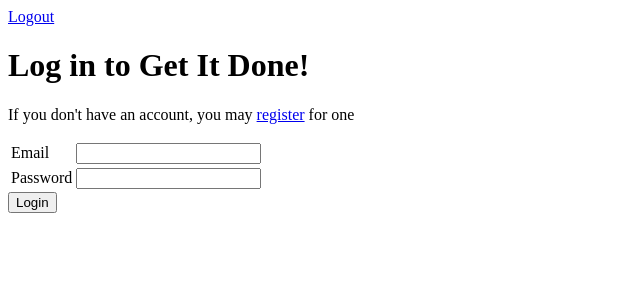
After one commit to Jmcfadden1528/dz-app, a Flask app: page /login in a window 1280 px wide. The commit adds this page. Shown: the top 300 px of the page, without its empty margins (0-640 px from the left). Run offline with Flask 2, Linux system fonts and the light colour scheme.

Commit message:
added sessions and logout

```diff
--- a/main.py
+++ b/main.py
@@ -1,8 +1,14 @@
-from flask import Flask, request, redirect
+from flask import Flask, request, redirect, session
 from flask_sqlalchemy import SQLAlchemy
 import cgi
 import os
 import jinja2
+
+#To do:
+#Add Points to User class so each user can have cumulative points for the tasks they complete
+#Make one to many relationship with Users to Tasks
+#User signs up and it walked them through the process of adding goals and associated tasks
+#Make many to many relationship of tasks to goals.  One task may help move you towards two or more goals, so points can go into both categories
 
 
 template_dir = os.path.join(os.path.dirname(__file__), 'templates')
@@ -12,25 +18,28 @@ app = Flask(__name__)
 app.config['DEBUG'] = True
 app.config['SQLALCHEMY_DATABASE_URI'] = 'mysql+pymysql://dz-app:password@localhost:8889/dz-app'
 app.config['SQLALCHEMY_ECHO'] = True
+db = SQLAlchemy(app)
+app.secret_key = 'secret_key'
 
-db = SQLAlchemy(app)
 
 class Task(db.Model):
     id = db.Column(db.Integer, primary_key=True)
     name = db.Column(db.String(120))
     description = db.Column(db.String(500))
-    point_value = db.Column(db.Integer)
+    point_value = db.Column(db.Integer, default=0)
     def __init__(self, name, description, point_value):
         self.name = name
         self.description = description
         self.point_value = point_value
 
 class User(db.Model):
-    username = db.Column(db.String(50), primary_key=True)
+    id = db.Column(db.Integer, primary_key=True)
+    email = db.Column(db.String(120), unique=True)
     password = db.Column(db.String(16))
+    points = db.Column(db.Integer)
 
-    def __init__(self,username,password):
-        self.username = username
+    def __init__(self, email, password):
+        self.email = email
         self.password = password
 
 class Mission(db.Model):
@@ -40,6 +49,12 @@ class Mission(db.Model):
     def __init__(self, title):
         self.title = title
 
+@app.before_request
+def require_login():
+    allowed_routes = ['login', 'register']
+    if request.endpoint not in allowed_routes and'email' not in session:
+        return redirect('/login')
+
 
 @app.route("/")
 def index():
@@ -47,18 +62,55 @@ def index():
     return template.render()
 
 
-@app.route("/signup", methods=['GET', 'POST'])
-def hello():
+@app.route("/register", methods=['GET', 'POST'])
+def register():
+    if request.method == 'GET':
+        template = jinja_env.get_template('register.html')
+        return template.render()
     if request.method == 'POST':
-        username = request.form['username']
+        email = request.form['email']
         password = request.form['password']
-        new_user = User(username, password)
-        db.session.add(new_user)
-        db.session.commit()
+        verify = request.form['verify']
+        existing_user = User.query.filter_by(email=email).first()
+
+        if password == verify and not existing_user:
+            new_user = User(email, password)
+            db.session.add(new_user)
+            db.session.commit()
+            session['email'] = email
+
+            return redirect('/')
+        else:
+            error = 'passwords did not match and/or that username is already taken'
+            template = jinja_env.get_template('register.html')
+            return template.render(error=error)
+            #redirect('/register', error=error)
+
+   # template = jinja_env.get_template('register.html')
+    #return template.render()
 
 
-    template = jinja_env.get_template('signup.html')
+@app.route("/login", methods=['GET', 'POST'])
+def login():
+    if request.method == 'POST':
+        email = request.form['email']
+        password = request.form['password']
+        user = User.query.filter_by(email=email).first()
+        if user and user.password == password:
+            session['email'] = email
+            return redirect('/')
+        else:
+            # TO DO - explain why login failed
+            pass
+
+    template = jinja_env.get_template('login.html')
     return template.render()
+
+@app.route('/logout')
+def logout():
+    del session['email']
+    return redirect('/login')
+
 
 @app.route('/add-tasks', methods=['POST', 'GET'])
 def add_tasks():
--- a/templates/base.html
+++ b/templates/base.html
@@ -5,6 +5,10 @@
     </head>
     <body>
 
+        <div>
+            <a href='/logout'>Logout</a>
+        </div>
+
         {% block content %}
         {% endblock %}
 
--- /dev/null
+++ b/templates/login.html
@@ -0,0 +1,23 @@
+{% extends "base.html" %}
+
+{% block content %}
+<h1>Log in to Get It Done!</h1>
+<p>If you don't have an account, you may <a href="/signup">register</a> for one</p>
+<form action="/login" method="POST">
+    <table>
+        <tr>
+            <td><label for="email">Email</label></td>
+            <td>
+                <input name="email" type="email" value="{{ email }}">
+            </td>
+        </tr>
+        <tr>
+            <td><label for="password">Password</label></td>
+            <td>
+                <input name="password" type="password">
+            </td>
+        </tr>
+    </table>
+    <input type="submit" value="Login">
+</form>
+{% endblock %}
--- a/templates/my-tasks.html
+++ b/templates/my-tasks.html
@@ -17,7 +17,7 @@
         <dt><h4>Task: {{task.name}}</h4></dt>
         <dd>{{task.description}}</dd>
         <form action="/task-completed" method='POST'>
-            <input name="task-id" type="hidden" value="{{ task.id }}" />
+            <input name="task-id" type="hidden" value="{{ Task.id }}" />
             <input type="submit", value="Mark Completed" />
         </form>
         <hr />
--- a/templates/signup.html
+++ b/templates/register.html
@@ -2,12 +2,12 @@
 
 {% block content %}
 <h1>Register for Discomfort Zone App</h1>
-<form action="/signup" method="POST">
+<form action="/register" method="POST">
     <table>
         <tr>
-            <td><label for="username">Username</label></td>
+            <td><label for="email">email</label></td>
             <td>
-                <input name="username" type="text" value="{{ username }}">
+                <input name="email" type="text" value="{{ email }}">
             </td>
         </tr>
         <tr>
```
